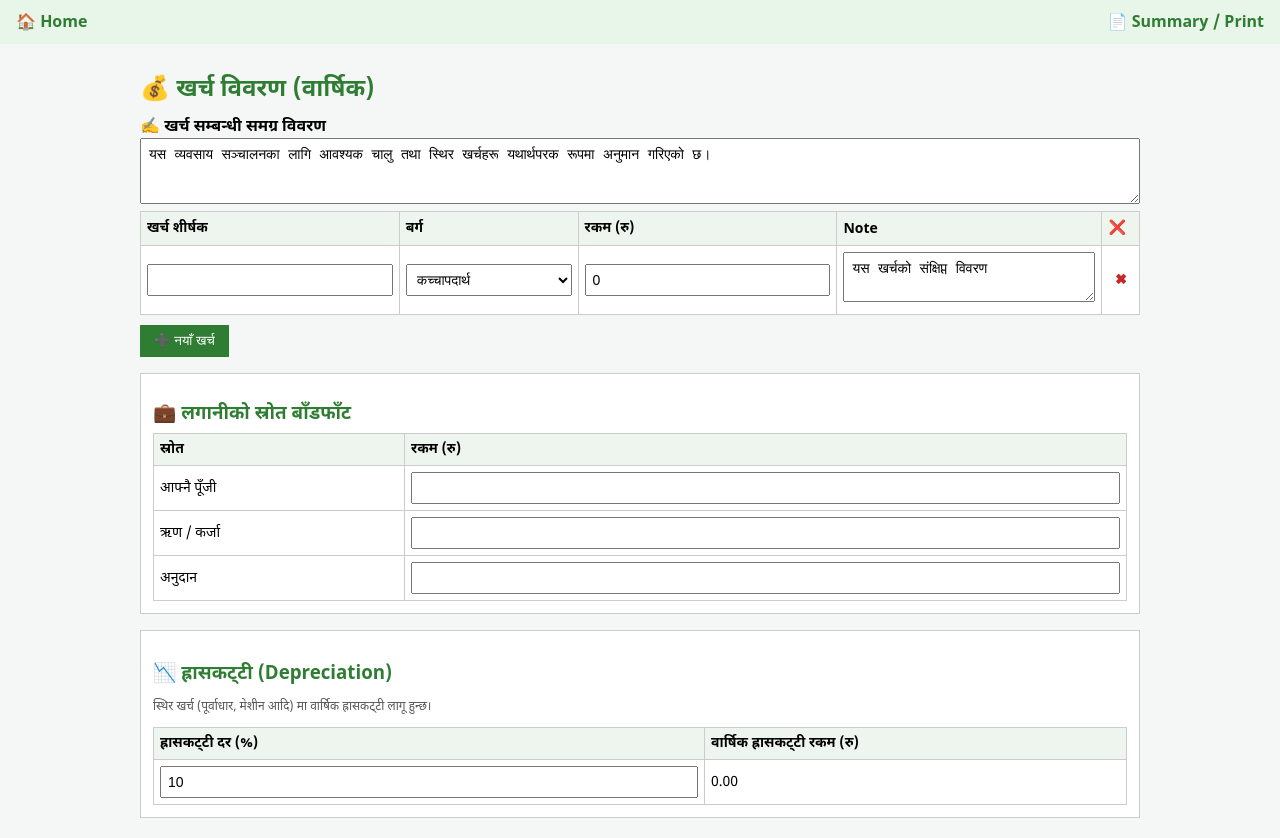
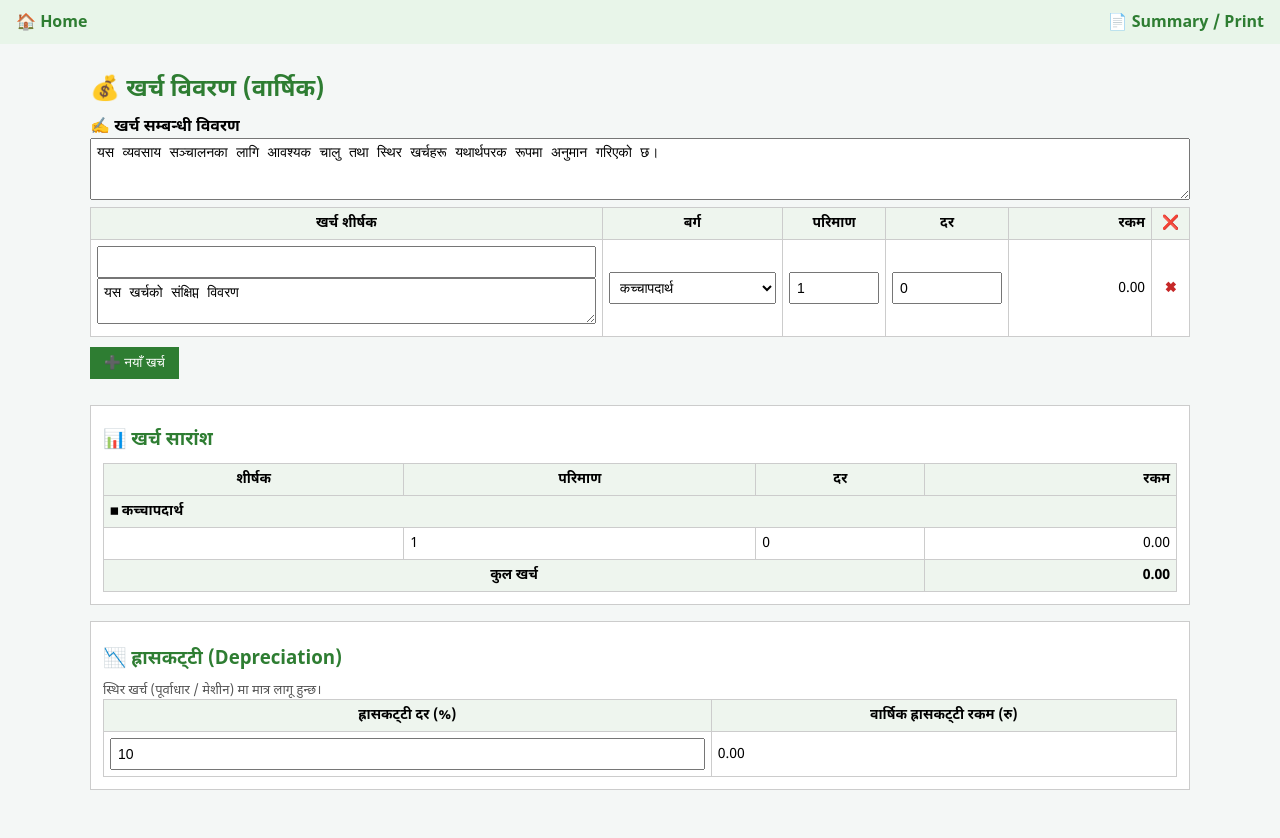
Before and after one commit to preprapau/BP-FarmerBase, a plain HTML site: page expense-demo.html in a window 1280 px wide. Both pictures are taken after a click on the button "➕ नयाँ खर्च". After the commit the page ends 810 px from the top, so only its background shows below. Drawn offline with Linux system fonts and the light colour scheme.

Commit message:
Update expense-demo.html

```diff
--- a/expense-demo.html
+++ b/expense-demo.html
@@ -2,7 +2,7 @@
 <html lang="ne">
 <head>
 <meta charset="UTF-8">
-<title>खर्च विवरण | FarmerBase BP Engine</title>
+<title>खर्च विवरण (वार्षिक) | FarmerBase BP Engine</title>
 <meta name="viewport" content="width=device-width, initial-scale=1">
 
 <style>
@@ -24,23 +24,13 @@ header a{
   color:#2e7d32;
 }
 .container{
-  max-width:1000px;
+  max-width:1100px;
   margin:0 auto;
   padding:20px;
 }
-h2{
+h2,h3{
+  color:#2e7d32;
   margin:10px 0;
-  color:#2e7d32;
-}
-h3{
-  margin:16px 0 6px;
-  color:#2e7d32;
-}
-textarea{
-  width:100%;
-  box-sizing:border-box;
-  padding:8px;
-  font-size:14px;
 }
 table{
   width:100%;
@@ -54,37 +44,36 @@ th,td{
 }
 th{
   background:#eef5ee;
-  text-align:left;
 }
-input,select{
+input,select,textarea{
   width:100%;
   box-sizing:border-box;
   padding:6px;
   font-size:14px;
 }
 .addBtn{
-  margin-top:10px;
+  margin:10px 0;
   padding:8px 14px;
   background:#2e7d32;
   color:#fff;
   border:none;
   cursor:pointer;
 }
-.deleteBtn{
+.delBtn{
   color:#c62828;
+  font-weight:700;
   cursor:pointer;
-  font-weight:700;
   text-align:center;
-}
-.noteText{
-  font-size:12px;
-  color:#555;
 }
 .footerBox{
   background:#fff;
   border:1px solid #ccc;
   padding:12px;
   margin-top:16px;
+}
+.small{
+  font-size:13px;
+  color:#555;
 }
 </style>
 </head>
@@ -101,7 +90,7 @@ input,select{
 <h2>💰 खर्च विवरण (वार्षिक)</h2>
 
 <!-- ===== OVERALL NARRATION ===== -->
-<label><strong>✍️ खर्च सम्बन्धी समग्र विवरण</strong></label>
+<label><strong>✍️ खर्च सम्बन्धी विवरण</strong></label>
 <textarea id="expenseNarration" rows="3"></textarea>
 
 <!-- ===== EXPENSE TABLE ===== -->
@@ -110,8 +99,9 @@ input,select{
 <tr>
   <th>खर्च शीर्षक</th>
   <th>बर्ग</th>
-  <th>रकम (रु)</th>
-  <th>Note</th>
+  <th style="width:90px">परिमाण</th>
+  <th style="width:110px">दर</th>
+  <th style="width:130px;text-align:right">रकम</th>
   <th>❌</th>
 </tr>
 </thead>
@@ -120,36 +110,34 @@ input,select{
 
 <button class="addBtn" onclick="addExpense()">➕ नयाँ खर्च</button>
 
-<!-- ===== FUNDING SOURCE ===== -->
+<!-- ===== SUMMARY ===== -->
 <div class="footerBox">
-<h3>💼 लगानीको स्रोत बाँडफाँट</h3>
-
+  <h3>📊 खर्च सारांश</h3>
   <table>
+    <thead>
       <tr>
-  <th>स्रोत</th>
-  <th>रकम (रु)</th>
+        <th>शीर्षक</th>
+        <th>परिमाण</th>
+        <th>दर</th>
+        <th style="text-align:right">रकम</th>
       </tr>
+    </thead>
+    <tbody id="summaryBody"></tbody>
+    <tfoot>
       <tr>
-  <td>आफ्नै पूँजी</td>
-  <td><input type="number" oninput="updateFunding('own',this.value)"></td>
+        <th colspan="3">कुल खर्च</th>
+        <th style="text-align:right" id="summaryTotal">0</th>
       </tr>
-<tr>
-  <td>ऋण / कर्जा</td>
-  <td><input type="number" oninput="updateFunding('loan',this.value)"></td>
-</tr>
-<tr>
-  <td>अनुदान</td>
-  <td><input type="number" oninput="updateFunding('grant',this.value)"></td>
-</tr>
+    </tfoot>
   </table>
 </div>
 
 <!-- ===== DEPRECIATION ===== -->
 <div class="footerBox">
   <h3>📉 ह्रासकट्टी (Depreciation)</h3>
-<p class="noteText">
-स्थिर खर्च (पूर्वाधार, मेशीन आदि) मा वार्षिक ह्रासकट्टी लागू हुन्छ।
-</p>
+  <div class="small">
+    स्थिर खर्च (पूर्वाधार / मेशीन) मा मात्र लागू हुन्छ।
+  </div>
   <table>
     <tr>
       <th>ह्रासकट्टी दर (%)</th>
@@ -157,9 +145,9 @@ input,select{
     </tr>
     <tr>
       <td>
-    <input type="number" value="10" oninput="updateDepRate(this.value)">
+        <input type="number" id="depRate" value="10">
       </td>
-  <td id="deprAmount">0</td>
+      <td id="depAmount">0</td>
     </tr>
   </table>
 </div>
@@ -167,16 +155,15 @@ input,select{
 </div>
 
 <script>
-/* ===== Load Project ===== */
+/* ===== LOAD PROJECT ===== */
 const key = localStorage.getItem("activeProject");
 if(!key){ alert("Active योजना भेटिएन"); }
+
 let project = JSON.parse(localStorage.getItem(key)) || {};
+project.expenses = project.expenses || [];
+project.depRate = project.depRate || 10;
 
-project.expenses = project.expenses || [];
-project.funding = project.funding || {own:0,loan:0,grant:0};
-project.deprRate = project.deprRate || 10;
-
-/* ===== Default Narration ===== */
+/* ===== DEFAULT NARRATION ===== */
 if(!project.expenseNarration){
   project.expenseNarration =
     "यस व्यवसाय सञ्चालनका लागि आवश्यक चालु तथा स्थिर खर्चहरू यथार्थपरक रूपमा अनुमान गरिएको छ।";
@@ -187,14 +174,14 @@ expenseNarration.oninput = ()=>{
   save();
 };
 
-/* ===== Budget Code ===== */
+/* ===== BUDGET CODE ===== */
 function generateBudgetCode(category){
   if(category.includes("पूर्वाधार")) return "FX-INF-"+Date.now().toString().slice(-4);
   if(category.includes("मेशीन")) return "FX-MAC-"+Date.now().toString().slice(-4);
   return "OP-OTH-"+Date.now().toString().slice(-4);
 }
 
-/* ===== Render Expenses ===== */
+/* ===== RENDER ===== */
 function render(){
   expenseBody.innerHTML="";
   project.expenses.forEach((e,i)=>{
@@ -203,6 +190,8 @@ function render(){
       <td>
         <input value="${e.title||""}"
           oninput="upd(${i},'title',this.value)">
+        <textarea rows="2"
+          oninput="upd(${i},'note',this.value)">${e.note||"यस खर्चको संक्षिप्त विवरण"}</textarea>
       </td>
       <td>
         <select onchange="upd(${i},'category',this.value)">
@@ -220,18 +209,20 @@ function render(){
         </select>
       </td>
       <td>
-        <input type="number" value="${e.amount||0}"
-          oninput="upd(${i},'amount',this.value)">
+        <input type="number" value="${e.qty||0}"
+          oninput="updateCalc(${i},'qty',this.value)">
       </td>
       <td>
-        <textarea rows="2"
-          oninput="upd(${i},'note',this.value)">${e.note||"यस खर्चको संक्षिप्त विवरण"}</textarea>
+        <input type="number" value="${e.rate||0}"
+          oninput="updateCalc(${i},'rate',this.value)">
       </td>
-      <td class="deleteBtn" onclick="del(${i})">✖</td>
+      <td style="text-align:right">${(e.amount||0).toFixed(2)}</td>
+      <td class="delBtn" onclick="del(${i})">✖</td>
     `;
     expenseBody.appendChild(tr);
   });
 
+  renderSummary();
   calcDepreciation();
 }
 
@@ -240,50 +231,102 @@ function addExpense(){
   project.expenses.push({
     title:"",
     category:"कच्चापदार्थ",
+    qty:1,
+    rate:0,
     amount:0,
     note:"यस खर्चको संक्षिप्त विवरण",
     budgetCode:generateBudgetCode("कच्चापदार्थ")
   });
   save(); render();
 }
+
 function upd(i,f,v){
-  project.expenses[i][f] = f==="amount"?Number(v):v;
+  project.expenses[i][f]=v;
+  save();
+}
+
+function updateCalc(i,f,v){
+  project.expenses[i][f]=Number(v)||0;
+  const q=Number(project.expenses[i].qty)||0;
+  const r=Number(project.expenses[i].rate)||0;
+  project.expenses[i].amount=q*r;
   save(); render();
 }
+
 function del(i){
   if(!confirm("यो खर्च हटाउने ?")) return;
   project.expenses.splice(i,1);
   save(); render();
 }
 
-/* ===== Funding ===== */
-function updateFunding(k,v){
-  project.funding[k]=Number(v)||0;
-  save();
+/* ===== SUMMARY ===== */
+function renderSummary(){
+  const body=document.getElementById("summaryBody");
+  const totalEl=document.getElementById("summaryTotal");
+  body.innerHTML="";
+  let grand=0, lastCat="";
+
+  project.expenses.forEach(e=>{
+    const amt=Number(e.amount)||0;
+    grand+=amt;
+
+    if(e.category!==lastCat){
+      const r=document.createElement("tr");
+      r.innerHTML=`<td colspan="4" style="background:#eef5ee;font-weight:700">
+        ◼ ${e.category}</td>`;
+      body.appendChild(r);
+      lastCat=e.category;
     }
 
-/* ===== Depreciation ===== */
-function updateDepRate(v){
-  project.deprRate = Number(v)||0;
+    const tr=document.createElement("tr");
+    tr.dataset.budgetCode=e.budgetCode||"";
+    tr.innerHTML=`
+      <td>${e.title||""}</td>
+      <td>${e.qty||0}</td>
+      <td>${e.rate||0}</td>
+      <td style="text-align:right">${amt.toFixed(2)}</td>`;
+    body.appendChild(tr);
+  });
+
+  totalEl.innerText=grand.toFixed(2);
+}
+
+/* ===== DEPRECIATION ===== */
+depRate.oninput=()=>{
+  project.depRate=Number(depRate.value)||0;
   save(); calcDepreciation();
-}
+};
+
 function calcDepreciation(){
-  let fixedTotal=0;
+  let fixed=0;
   project.expenses.forEach(e=>{
     if(e.category.includes("स्थिर") || e.category.includes("पूर्वाधार") || e.category.includes("मेशीन")){
-      fixedTotal += Number(e.amount)||0;
+      fixed+=Number(e.amount)||0;
     }
   });
-  const dep = fixedTotal * (project.deprRate/100);
-  deprAmount.innerText = dep.toFixed(2);
+  const dep=fixed*(project.depRate/100);
+  depAmount.innerText=dep.toFixed(2);
 }
 
-/* ===== Save ===== */
+/* ===== PRODUCTION COST LOGIC (READY) ===== */
+/*
+  Unit Production Cost = Total Operating Cost / Total Production Units
+
+  This value will be pulled in:
+  - Income page (pricing + margin)
+  - Profit–Loss
+  - ROI
+
+  Example:
+  project.unitCost = operatingCost / productionQty;
+*/
+
+/* ===== SAVE ===== */
 function save(){
   localStorage.setItem(key,JSON.stringify(project));
 }
 
-/* Init */
+/* INIT */
 render();
 </script>
 
```
Lines whose indentation alone changed are shown as unchanged.
